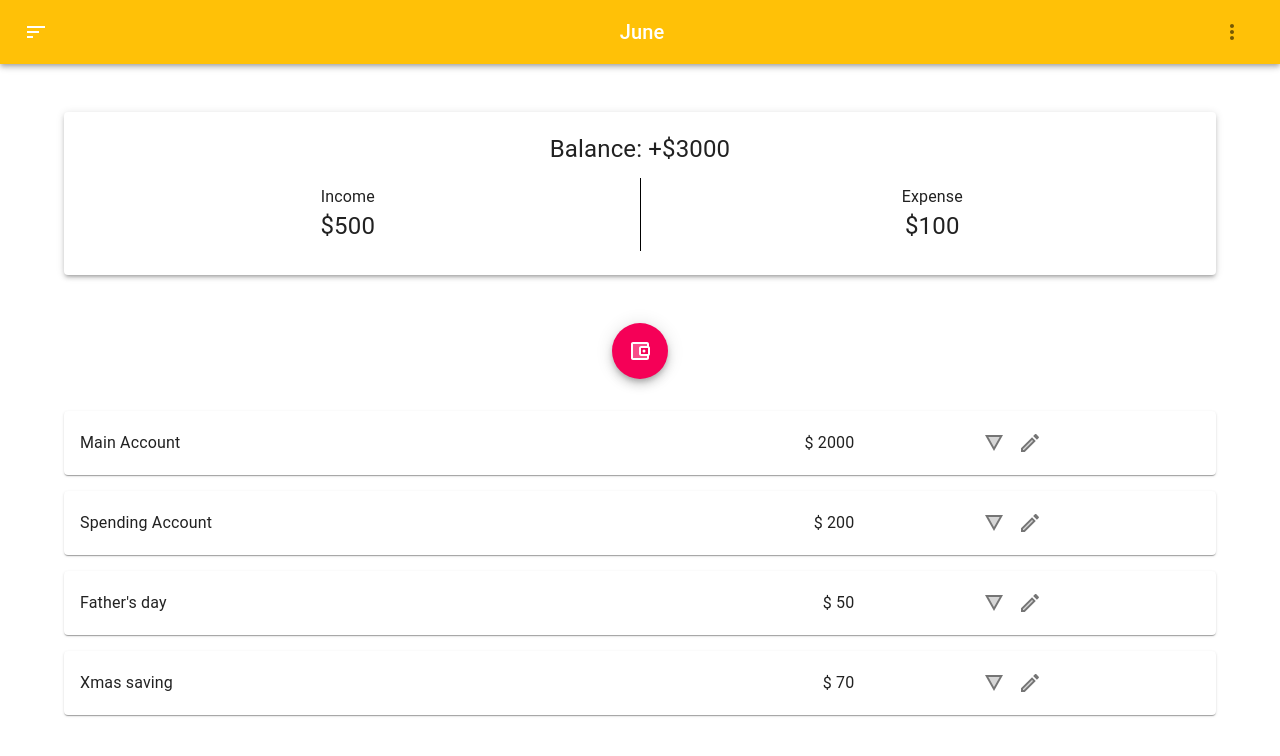
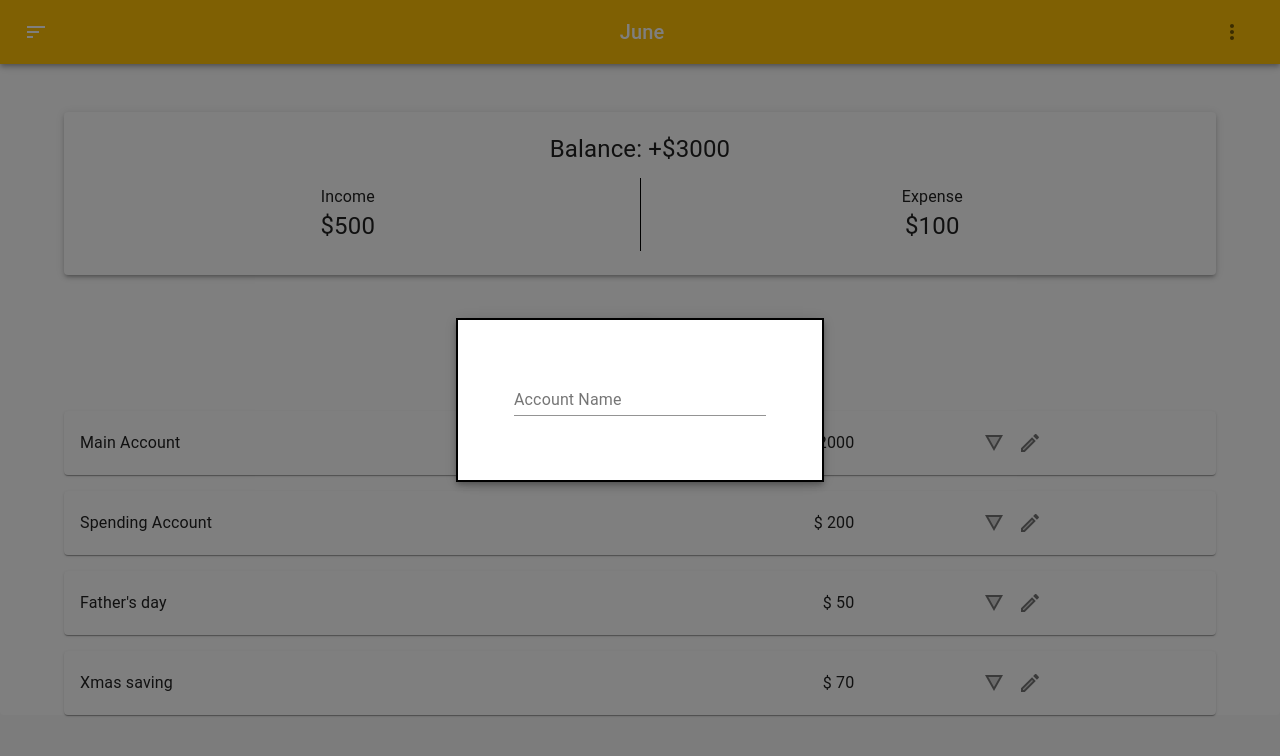
Before and after one commit to IkTom22/react-money-app, a React (Create React App) app: page / in a window 1280 px wide. Both pictures are taken after a click on the button 640 px from the left and 351 px from the top of the page. Shown: the top 756 px of the page. Built offline with nearby package versions, Linux system fonts and the light colour scheme.

Commit message:
simple modam for add Account added

```diff
--- a/src/AddAccount.js
+++ b/src/AddAccount.js
@@ -1,22 +1,75 @@
 import React, {useContext} from 'react';
+import AddAccountForm from './AddAccountForm';
 import Fab from '@material-ui/core/Fab';
 import {DispatchContext} from './contexts/accounts.context';
-import Paper from '@material-ui/core/Paper';
+import { makeStyles } from '@material-ui/core/styles';
+import Modal from '@material-ui/core/Modal';
+import Backdrop from '@material-ui/core/Backdrop';
+import Fade from '@material-ui/core/Fade';
 
 
 import AccountBalanceWalletTwoToneIcon from '@material-ui/icons/AccountBalanceWalletTwoTone';
 // import styles from './styles/AddAccountStyles';
 // import withStyles from '@material-ui/core/withStyles';
 
+const useStyles = makeStyles((theme) => ({
+    modal: {
+      display: 'flex',
+      alignItems: 'center',
+      justifyContent: 'center',
+    },
+    paper: {
+      backgroundColor: theme.palette.background.paper,
+      border: '2px solid #000',
+      boxShadow: theme.shadows[5],
+      padding: theme.spacing(2, 4, 3),
+
+    },
+  }));
+
 function AddAccount(){
-    const accounts = useContext(DispatchContext)
+    const accounts = useContext(DispatchContext);
+    const classes = useStyles();
+    const [open, setOpen] = React.useState(false);
+
+    const handleOpen = () => {
+        setOpen(true);
+    };
+
+    const handleClose = () => {
+        setOpen(false);
+    };
     return (
+        <React.Fragment>
 
-            <Fab aria-label="add an wallet" color="secondary" style={{marginTop: "2rem"}}>
+            <Fab
+                aria-label="add an wallet"
+                color="secondary"
+                style={{marginTop: "2rem"}}
+                onClick={handleOpen}
+            >
                 <AccountBalanceWalletTwoToneIcon />
             </Fab>
+            <Modal
+                aria-labelledby="transition-modal-title"
+                aria-describedby="transition-modal-description"
+                className={classes.modal}
+                open={open}
+                onClose={handleClose}
+                closeAfterTransition
+                BackdropComponent={Backdrop}
+                BackdropProps={{
+                timeout: 500,
+                }}
+            >
+            <Fade in={open}>
+            <div className={classes.paper}>
+                <AddAccountForm/>
+            </div>
+            </Fade>
+        </Modal>
 
-
+      </React.Fragment>
     )
 }
 
--- /dev/null
+++ b/src/AddAccountForm.js
@@ -0,0 +1,65 @@
+import React, {useContext} from 'react';
+import useInputState from'./hooks/useInputState';
+import {DispatchContext} from './contexts/accounts.context';
+import { makeStyles } from '@material-ui/core/styles';
+import TextField from '@material-ui/core/TextField';
+import Fab from '@material-ui/core/Fab';
+import AddIcon from '@material-ui/icons/Add';
+
+const useStyles = makeStyles((theme) => ({
+  root: {
+    display: "flex",
+    flexDirection: "column",
+    alignItems: "center",
+    padding: `${theme.spacing.unit * 2}px ${theme.spacing.unit * 3}px ${theme
+      .spacing.unit * 3}px`,
+
+    '& > *': {
+      margin: theme.spacing(2),
+
+    },
+ addIcon: {
+    width: "3rem",
+    height: "3rem",
+
+
+    }
+
+  },
+}));
+
+
+
+function AddAccountForm(){
+    const [value, handleChange, reset] = useInputState("");
+    const dispatch = useContext(DispatchContext);
+    const classes = useStyles();
+    return(
+        <form
+            className={classes.root}
+            onSubmit={e => {
+                e.preventDefault();
+                dispatch({type: "ADD", name: value})
+                reset();
+              }}
+        >
+            <TextField
+                value={value}
+                onChange={handleChange}
+                label="Account Name"
+                fullWidth
+            />
+
+
+        </form>
+    )
+}
+export default AddAccountForm;
+// <Fab
+//                 size="small"
+//                 color="secondary"
+//                 aria-label="submit"
+//                 className={classes.addIcon}
+//                 type="submit">
+//                 <AddIcon />
+//             </Fab>
--- a/src/BudgetApp.js
+++ b/src/BudgetApp.js
@@ -13,7 +13,7 @@ import CssBaseline from '@material-ui/core/CssBaseline';
 //style={{marginBottom: "2rem", marginTop: "2rem"}}
 const useStyles= makeStyles((theme) => ({
   root: {
-    height: "100vh",
+    height: "auto",
 
   },
   grid: {
--- a/src/hooks/useAccountState.js
+++ /dev/null
@@ -1 +0,0 @@
-import {useLocalStorageState} from './useLocalStorageState';
--- a/src/reducer/accounts.reducer.js
+++ b/src/reducer/accounts.reducer.js
@@ -3,7 +3,7 @@ import { v4 as uuidv4 } from 'uuid';;
 const accountReducer = (state, action)=>{
     switch(action.type){
         case "ADD":
-            return [...state, {id:uuidv4(), name: action.name, amount: action.amount}];
+            return [...state, {id:uuidv4(), name: action.name, amount: 0}];
         case "REMOVE":
             return state.filter(account => account.id !==action.id);
         case "EDIT":
```
Also changed, not shown: src/hooks/useLocalStorageState.js (deleted, +0 -20 lines).
